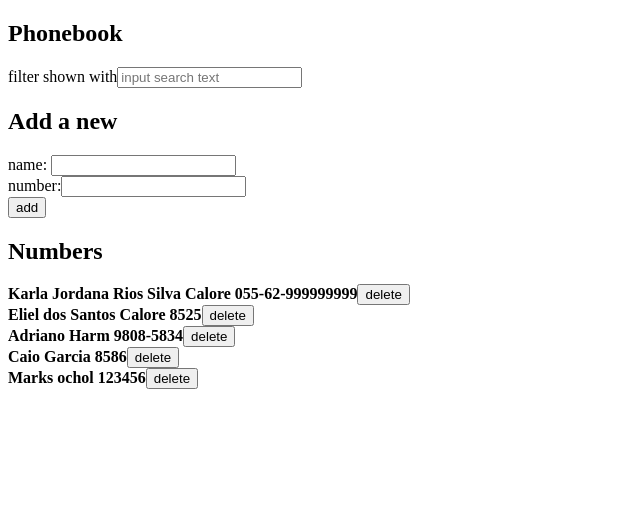
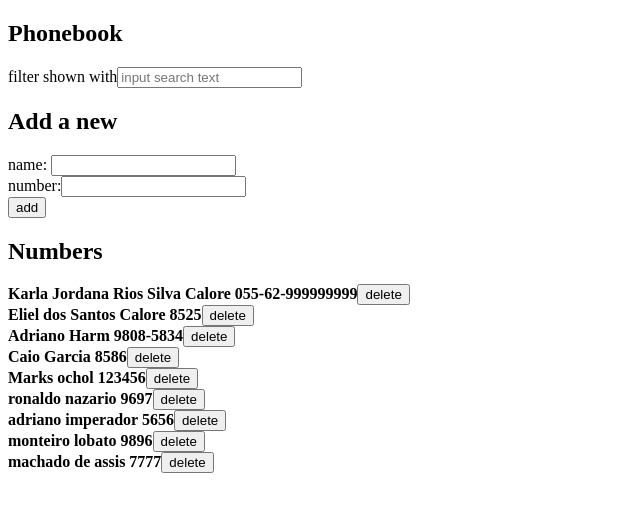
Before and after one commit to ElielCalore/FSO2022-Full-Stack-Open-2022, a React (Create React App) app in the folder part2/phonebook/: page / in a window 1280 px wide. Shown: the top 512 px of the page, without its empty margins (0-640 px from the left). Built offline with nearby package versions, Linux system fonts and the light colour scheme; data requests are answered from the project's data file.

Commit message:
exercise 2.20 ok

```diff
--- a/part2/phonebook/db.json
+++ b/part2/phonebook/db.json
@@ -24,6 +24,26 @@
       "name": "Marks ochol",
       "number": "123456",
       "id": 11
+    },
+    {
+      "name": "ronaldo nazario",
+      "number": "9697",
+      "id": 12
+    },
+    {
+      "name": "adriano imperador",
+      "number": "5656",
+      "id": 13
+    },
+    {
+      "name": "monteiro lobato",
+      "number": "9896",
+      "id": 14
+    },
+    {
+      "name": "machado de assis",
+      "number": "7777",
+      "id": 15
     }
   ]
 }
--- a/part2/phonebook/src/App.js
+++ b/part2/phonebook/src/App.js
@@ -36,7 +36,13 @@ function App() {
         const idToUpdate = filter[0].id;
         setAdd({ name: newName.name, number: newName.number, id: idToUpdate });
         setPersons([...persons, newName]);
-        services.update(add);
+        services.update(add).catch((err) => {
+          console.log(err);
+          setMessage(`[ERROR] ${newName.name} was already Update from server`);
+          setTimeout(() => {
+            setMessage(null);
+          }, 5000);
+        });
 
         setMessage(`Update ${newName.name} was successfully`);
         setTimeout(() => {
@@ -56,7 +62,13 @@ function App() {
 
     //setAdd({ name: newName.name, number: newName.number });
     setPersons([...persons, newName]);
-    services.create(newName);
+    services.create(newName).catch((err) => {
+      console.log(err);
+      setMessage(`[ERROR] ${newName.name} was already created from server`);
+      setTimeout(() => {
+        setMessage(null);
+      }, 5000);
+    });
 
     setMessage(`Added ${newName.name} was successfully`);
     setTimeout(() => {
@@ -74,7 +86,13 @@ function App() {
     {
       services
         .remove(id)
-        .catch((err) => console.log(err))
+        .catch((err) => {
+          console.log(err);
+          setMessage(`[ERROR] ${newName.name} was already deleted from server`);
+          setTimeout(() => {
+            setMessage(null);
+          }, 5000);
+        })
         .then(setPersons(persons.filter((person) => person.id !== id)));
 
       setMessage(`Deleted ${newName.name} was successfully`);
--- a/part2/phonebook/src/components/alert/alert.js
+++ b/part2/phonebook/src/components/alert/alert.js
@@ -4,6 +4,8 @@ export function Alert({ message }) {
     background: "lightgrey",
     font_size: 20,
     border_style: "solid",
+    border_color: "blue",
+    border_with: 4,
     border_radius: 5,
     padding: 10,
     margin_bottom: 10,
@@ -15,6 +17,7 @@ export function Alert({ message }) {
     font_size: 20,
     border_style: "solid",
     border_radius: 5,
+    border_color: "yellow",
     padding: 10,
     margin_bottom: 10,
   };
```
